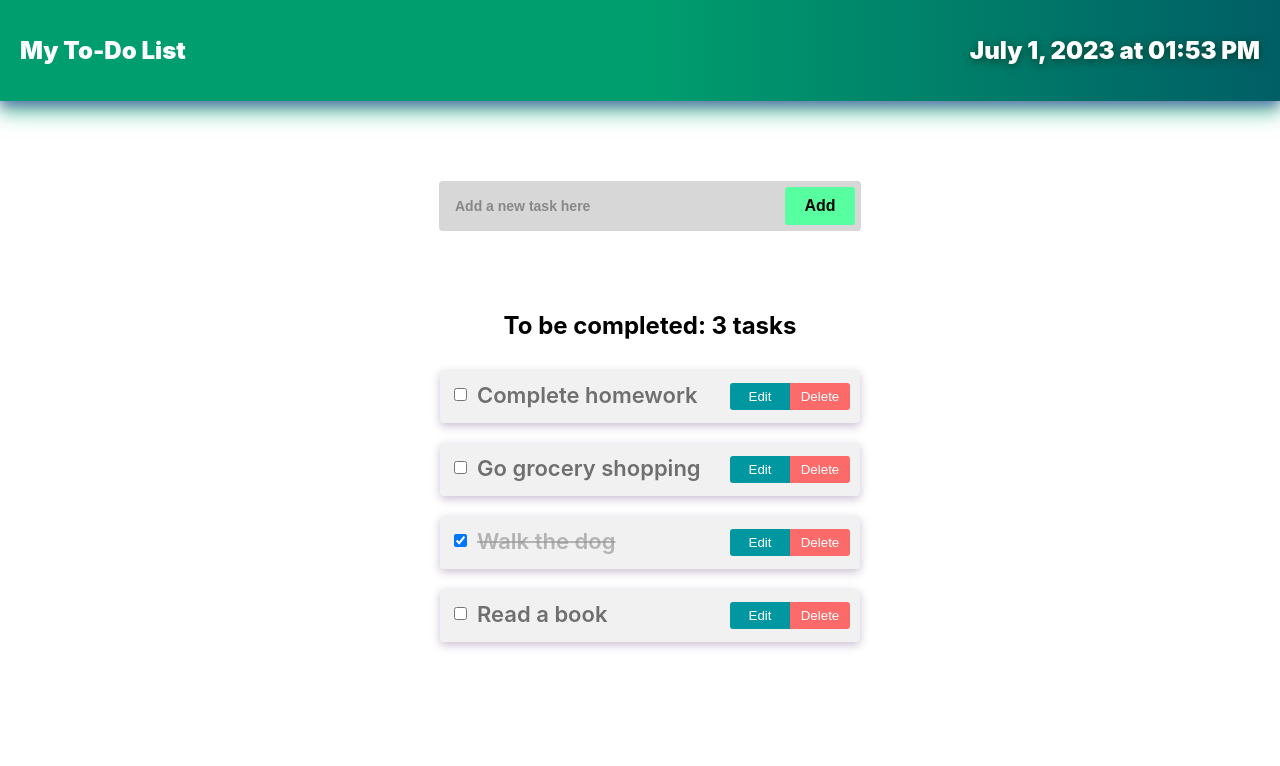
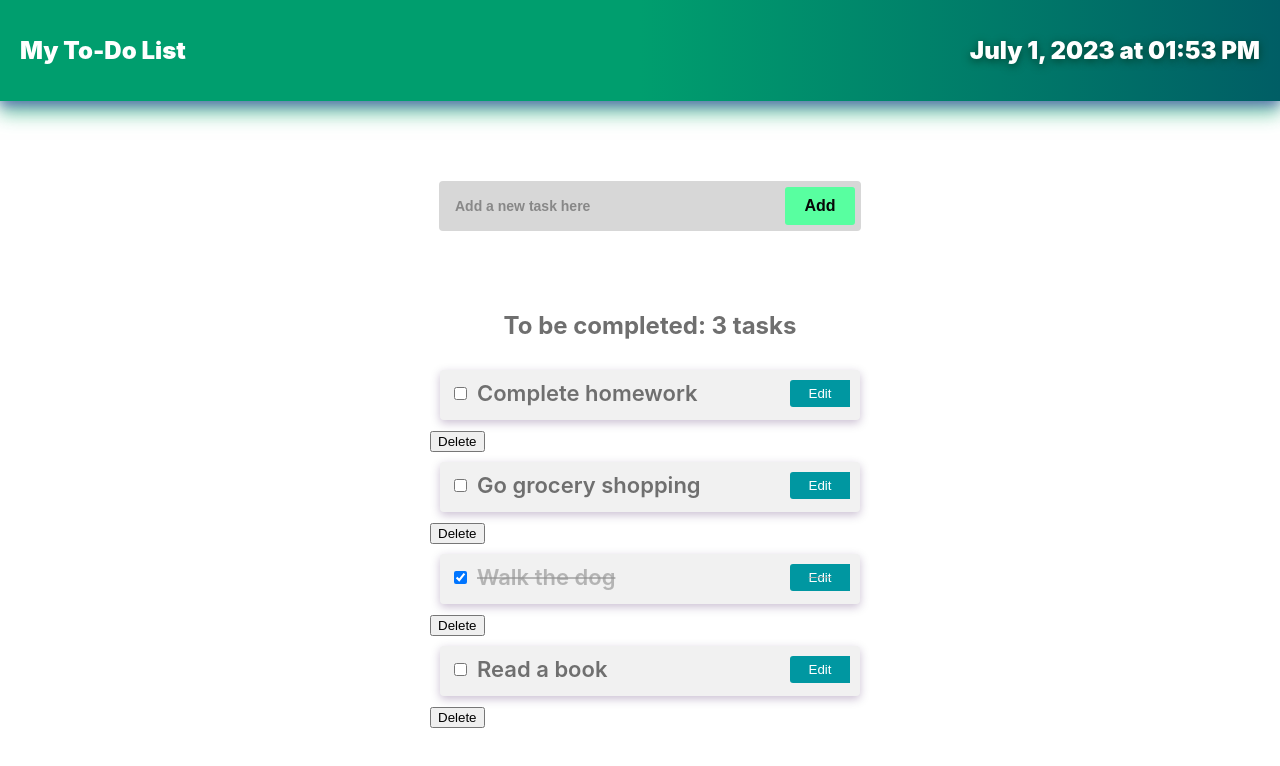
Before and after one commit to madgrv/todo-app, a React (Create React App) app: page / in a window 1280 px wide. Shown: the top 766 px of the page. Built offline with nearby package versions, Linux system fonts and the light colour scheme.

Commit message:
re-styling task card delete and editing buttons

```diff
--- a/src/components/TodoItem.js
+++ b/src/components/TodoItem.js
@@ -14,6 +14,7 @@ const TodoItem = ({ task, deleteTask, markAsCompleted }) => {
     }
 
     return(
+        <div>
             <div className={`${styles.card} ${task.completed ? styles.cardCompleted : ''}`} >
 
                 <input
@@ -23,8 +24,9 @@ const TodoItem = ({ task, deleteTask, markAsCompleted }) => {
                     onChange={handleComplete}
                 />
                 <span className={styles.task}>{task.title}</span>
+                <button>Edit</button>
+            </div>
             <div>
-                <button>Edit</button>
                 <button onClick={handleDelete}>Delete</button>
             </div>
         </div>
--- a/src/styles/todo-container.module.css
+++ b/src/styles/todo-container.module.css
@@ -12,3 +12,7 @@
     margin-top: 20px;
     /* max-width: 800px; */
 }
+
+h2 {
+    color: #6f6f6f;
+}
```
Also changed, not shown: 2 other files (tests, documents, lock files or other folders). Lines whose indentation alone changed are shown as unchanged.
